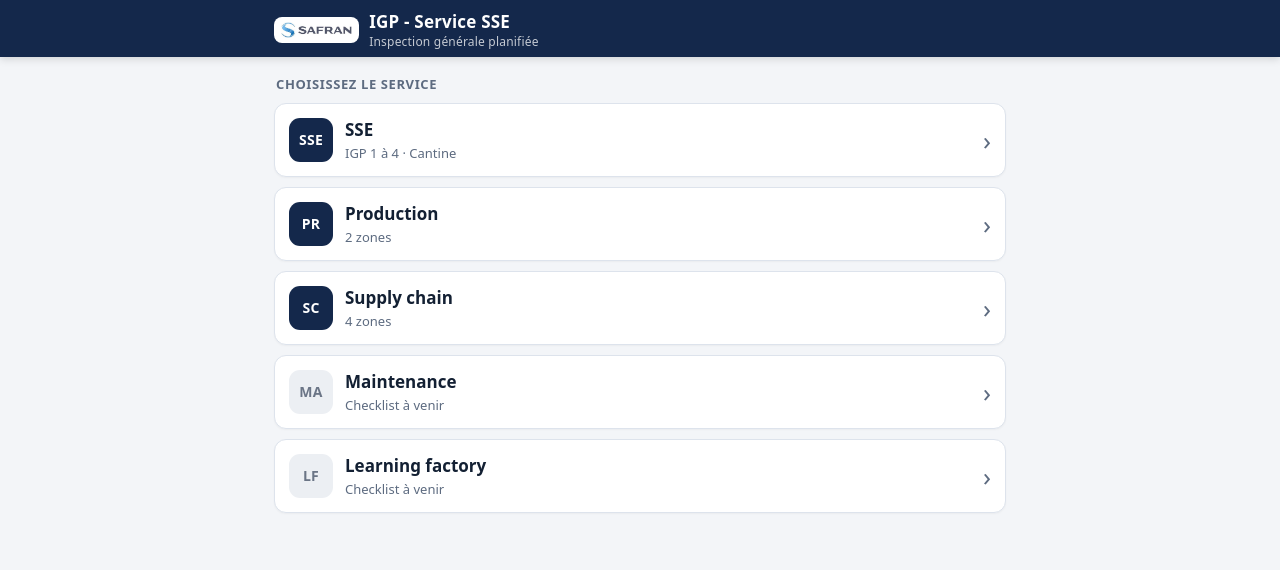
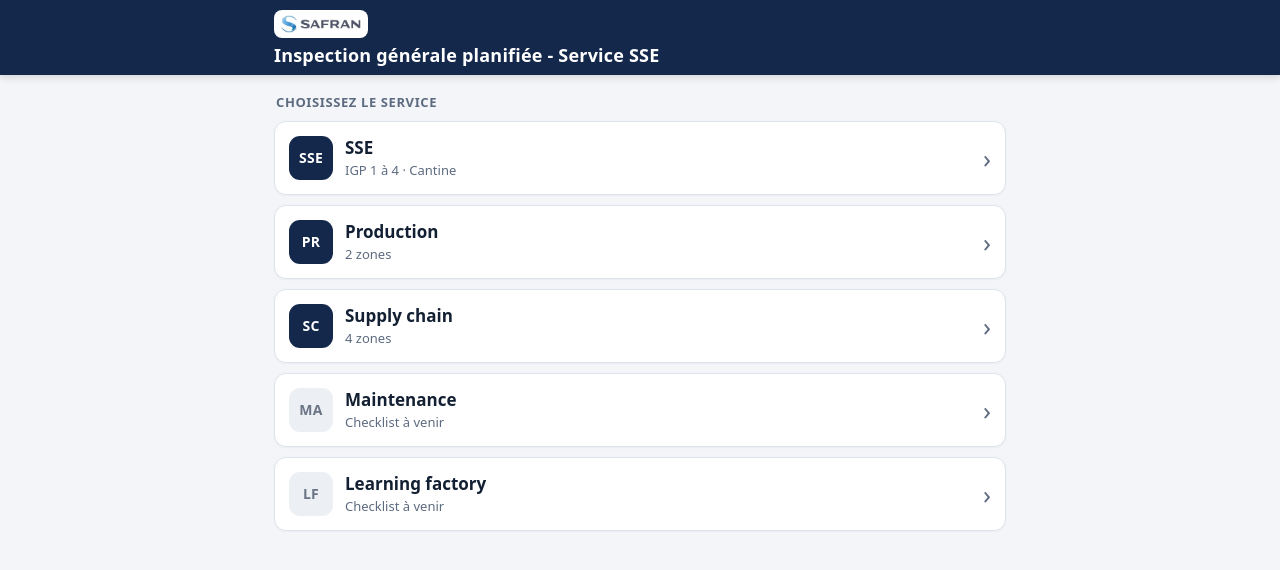
Before and after one commit to igp-sse-app/igp-sse-app.github.io, a plain HTML site: page index.html in a window 1280 px wide. Drawn offline with Linux system fonts and the light colour scheme.

Commit message:
Titre en gras « Inspection générale planifiée - Service SSE », HUB Outillage
Co-Authored-By: Claude Opus 5.5 <noreply@anthropic.com>
Claude-Session: https://claude.ai/code/session_01WQrgD3NgN2HBE1rhmKiGfA

```diff
--- a/index.html
+++ b/index.html
@@ -5,7 +5,7 @@
 <meta http-equiv="X-UA-Compatible" content="IE=edge">
 <meta name="viewport" content="width=device-width, initial-scale=1, viewport-fit=cover">
 <meta name="theme-color" content="#14284b">
-<title>IGP - Service SSE</title>
+<title>Inspection générale planifiée - Service SSE</title>
 <meta name="robots" content="noindex, nofollow">
 <link rel="manifest" href="manifest.webmanifest">
 <link rel="icon" type="image/png" sizes="192x192" href="icons/icon-192.png">
@@ -36,16 +36,16 @@ button,input,textarea{font:inherit;color:inherit}
 .wrap{padding-left:14px;padding-left:max(14px,env(safe-area-inset-left,0px));padding-right:14px;padding-right:max(14px,env(safe-area-inset-right,0px));max-width:760px;margin:0 auto}
 header{position:sticky;top:0;z-index:20;background:#14284b;background:var(--brand);color:#ffffff;color:var(--brand-ink);padding-top:0px;padding-top:env(safe-area-inset-top,0px);box-shadow:0 2px 8px rgba(0,0,0,.15)}
 .top{display:flex;align-items:center;justify-content:space-between;gap:10px;padding-block:10px 6px}
-.top h1{font-size:17px;margin:0;font-weight:700;letter-spacing:.2px;min-width:0}
+.ttl{font-size:18px;line-height:1.25;margin:0;padding-bottom:8px;font-weight:800;letter-spacing:.2px}
 .brand{display:flex;align-items:center;gap:10px;min-width:0}
 .brand .logo{flex:none;background:#fff;border-radius:8px;padding:5px 7px;display:flex}
-.brand .logo img{height:16px;width:auto;display:block}
+.brand .logo img{height:18px;width:auto;display:block}
 .install{display:flex;align-items:center;gap:10px;background:#ffffff;background:var(--surface);border:1px solid #dde3ec;border:1px solid var(--line);border-radius:12px;border-radius:var(--radius);padding:10px 12px;margin-top:10px;font-size:13px}
 .install img{width:36px;height:36px;border-radius:8px;flex:none}
 .install p{margin:0;flex:1;min-width:0}
 .install button{border:0;background:#14284b;background:var(--brand);color:#fff;border-radius:9px;padding:8px 12px;font-weight:700;font-size:13px}
 .install .close{background:none;color:#5d6b80;color:var(--muted);padding:6px;font-size:18px;line-height:1}
-.top small{display:block;font-weight:400;opacity:.75;font-size:12px;white-space:nowrap;overflow:hidden;text-overflow:ellipsis}
+.ttl small{display:block;font-weight:400;opacity:.75;font-size:12px;white-space:nowrap;overflow:hidden;text-overflow:ellipsis}
 .score{min-width:64px;text-align:center;border-radius:10px;padding:4px 8px;background:rgba(255,255,255,.12);font-variant-numeric:tabular-nums}
 .score b{display:block;font-size:18px;line-height:1.1}
 .score span{font-size:10px;text-transform:uppercase;letter-spacing:.6px;opacity:.8}
@@ -70,6 +70,7 @@ header{position:sticky;top:0;z-index:20;background:#14284b;background:var(--bran
 .back{flex:none;border:0;background:rgba(255,255,255,.14);color:#fff;border-radius:9px;width:36px;height:36px;font-size:24px;line-height:34px;padding:0;margin-right:2px;cursor:pointer}
 body.v-home main,body.v-home .dock,body.v-home .tabs,body.v-home .bar,body.v-home .score{display:none!important}
 body.v-home{padding-bottom:20px}
+.ttl small:empty{display:none}
 main{padding-block:12px}
 .panel{background:#ffffff;background:var(--surface);border:1px solid #dde3ec;border:1px solid var(--line);border-radius:12px;border-radius:var(--radius);padding:12px;display:grid;gap:10px}
 .row2{display:grid;grid-template-columns:1fr 1fr;gap:10px}
@@ -163,9 +164,10 @@ input:focus,textarea:focus,button:focus-visible{outline:2px solid #2f6fd6;outlin
 <header>
   <div class="wrap">
     <div class="top">
-      <div class="brand"><button class="back" id="b-back" aria-label="Retour" hidden>&#8249;</button><span class="logo"><img src="icons/logo.jpg" alt="Safran"></span><h1>IGP - Service SSE<small id="subtitle">Inspection générale planifiée</small></h1></div>
+      <div class="brand"><button class="back" id="b-back" aria-label="Retour" hidden>&#8249;</button><span class="logo"><img src="icons/logo.jpg" alt="Safran"></span></div>
       <div class="score" title="Taux de conformité (NA exclus)"><b id="score">–</b><span>Conformité</span></div>
     </div>
+    <h1 class="ttl">Inspection générale planifiée - Service&nbsp;SSE<small id="subtitle"></small></h1>
     <div class="tabs" role="tablist" id="tabs"></div>
   </div>
   <div class="bar"><i id="prog"></i></div>
@@ -1183,7 +1185,7 @@ if (navigator.storage && navigator.storage.persist) {
 var SERVICES = [
     { id: "sse", name: "SSE", ic: "SSE", desc: "IGP 1 à 4 · Cantine", app: true },
     { id: "production", name: "Production", ic: "PR", subs: [{ id: "gate-1", name: "Gate 1", ic: "G1" }, { id: "gate-2", name: "Gate 2", ic: "G2" }] },
-    { id: "supply-chain", name: "Supply chain", ic: "SC", subs: [{ id: "hub-logistique", name: "HUB Logistique", ic: "HL" }, { id: "reception-expedition", name: "Réception Expédition", ic: "RE" }, { id: "hub-outillage", name: "Hub outillage", ic: "HO" }, { id: "magasins-produits-chimiques", name: "Magasins de stockage des produits chimiques", ic: "MC" }] },
+    { id: "supply-chain", name: "Supply chain", ic: "SC", subs: [{ id: "hub-logistique", name: "HUB Logistique", ic: "HL" }, { id: "reception-expedition", name: "Réception Expédition", ic: "RE" }, { id: "hub-outillage", name: "HUB Outillage", ic: "HO" }, { id: "magasins-produits-chimiques", name: "Magasins de stockage des produits chimiques", ic: "MC" }] },
     { id: "maintenance", name: "Maintenance", ic: "MA" },
     { id: "learning-factory", name: "Learning factory", ic: "LF" }
 ];
@@ -1227,7 +1229,7 @@ function route() {
     }
     document.body.classList.add("v-home");
     $("#home").hidden = false;
-    $("#subtitle").textContent = trail.length ? trail.map(function (n) { return n.name; }).join(" › ") : "Inspection générale planifiée";
+    $("#subtitle").textContent = trail.length ? trail.map(function (n) { return n.name; }).join(" › ") : "";
     var html;
     if (!node)
         html = "<h2>Choisissez le service</h2>" + SERVICES.map(function (n) { return svcLine(n, "#" + n.id); }).join("");
--- a/sw.js
+++ b/sw.js
@@ -1,5 +1,5 @@
 // IGP - Service SSE : fonctionnement hors ligne (cache de l'app)
-const VERSION = "igp-sse-v9";
+const VERSION = "igp-sse-v10";
 const FILES = ["./", "index.html", "manifest.webmanifest", "icons/icon-192.png", "icons/icon-512.png", "icons/icon-maskable-512.png", "icons/apple-touch-icon.png", "icons/logo.jpg"];
 self.addEventListener("install", e => {
   e.waitUntil(caches.open(VERSION).then(c => c.addAll(FILES)).then(() => self.skipWaiting()));
```
